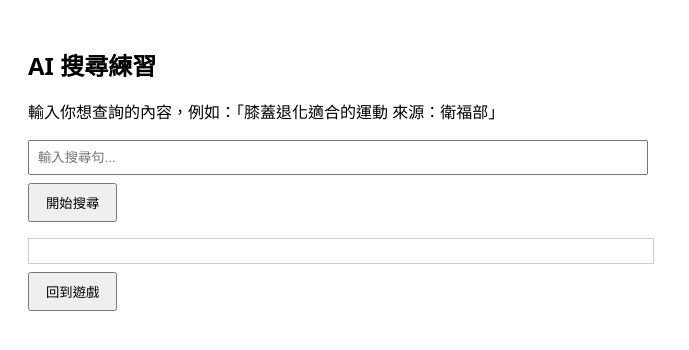
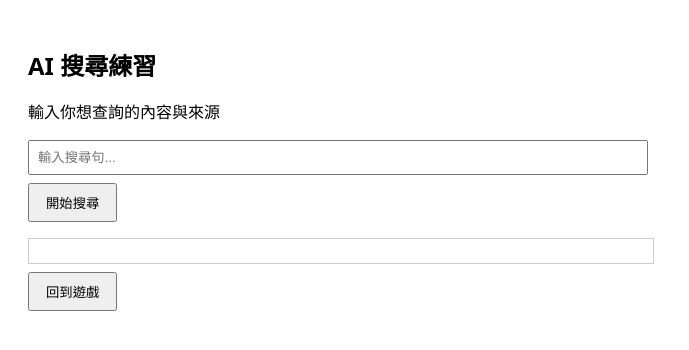
Before and after one commit to Chenche0119/beitou-ai-search, a plain HTML site: page frontend/index.html in a window 1280 px wide. Shown: the whole page, without its empty margins (0-689 px from the left). Drawn offline with Linux system fonts and the light colour scheme.

Commit message:
feat: 更新前端主頁的結構和內容。

```diff
--- a/frontend/index.html
+++ b/frontend/index.html
@@ -41,7 +41,7 @@
 
     <h2>AI 搜尋練習</h2>
 
-    <p>輸入你想查詢的內容，例如：「膝蓋退化適合的運動 來源：衛福部」</p>
+    <p>輸入你想查詢的內容與來源</p>
 
     <input id="query" placeholder="輸入搜尋句..." />
     <div>
```
